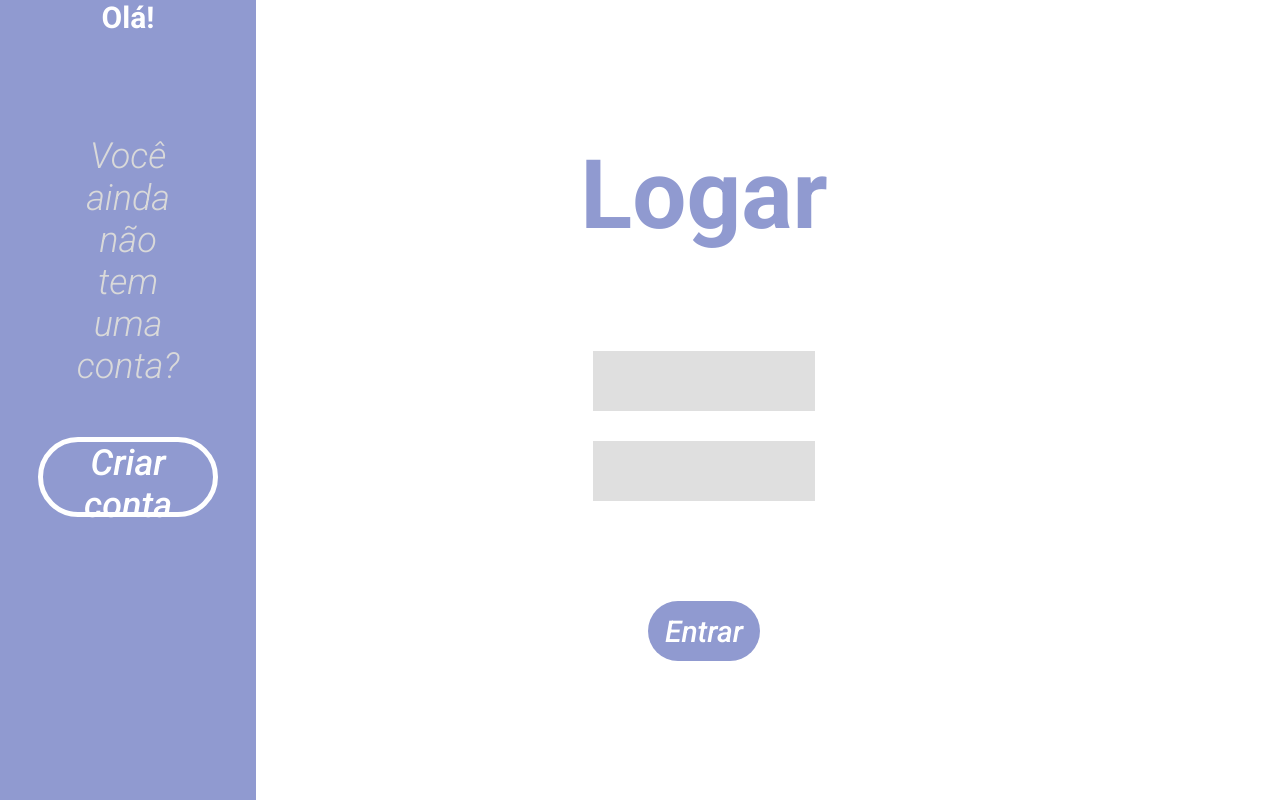
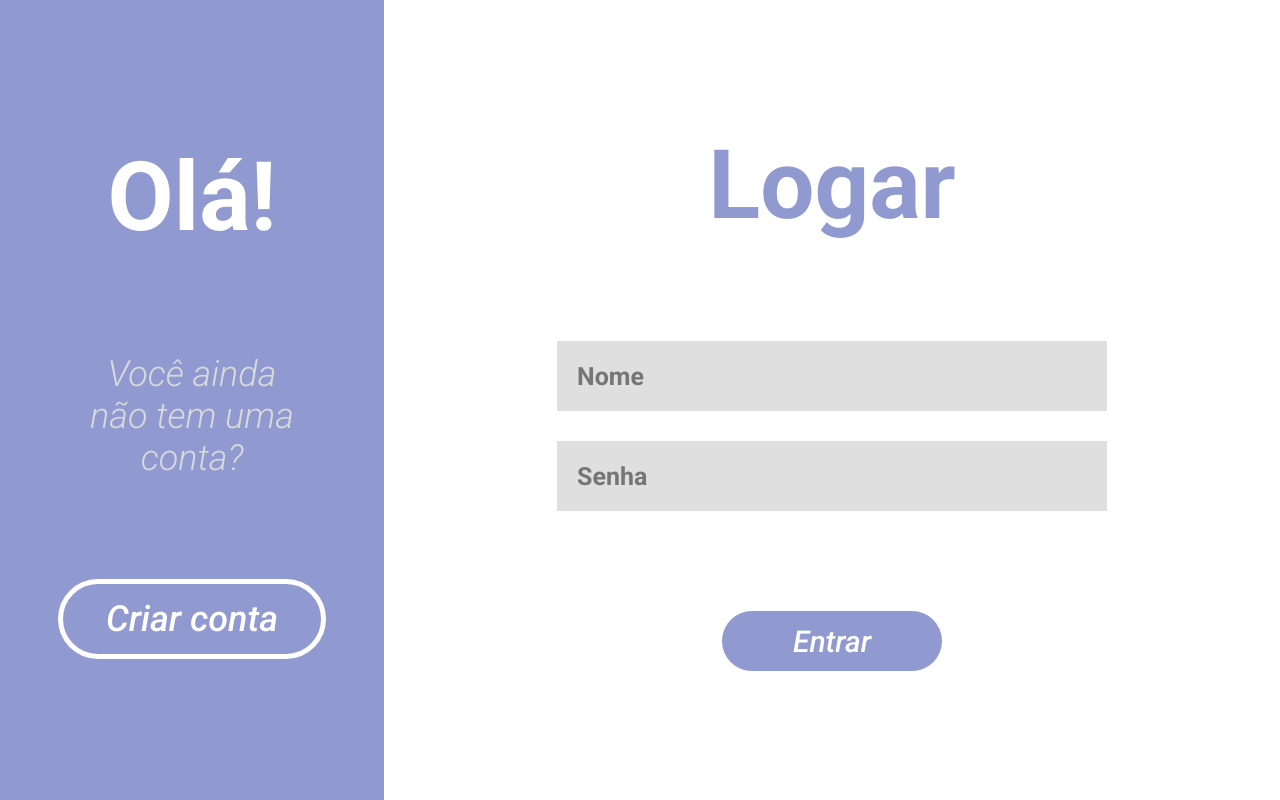
Before and after one commit to Matheusafonsouza/4linux_ps, a React (Create React App) app in the folder web/: page /login in a window 1280 px wide. Built offline with nearby package versions, Linux system fonts and the light colour scheme.

Commit message:
feature: Created authentication for webpage

```diff
--- a/web/src/Routes.js
+++ b/web/src/Routes.js
@@ -1,15 +1,36 @@
 import React from 'react'
-import { BrowserRouter, Route, Switch } from 'react-router-dom'
+import { BrowserRouter, Route, Switch, Redirect } from 'react-router-dom'
+import { isAuthenticated } from './services/auth';
 
 import Login from './pages/Login';
 import Home from './pages/Home';
+
+const PrivateRoute = ({ component: Component, ...rest }) => (
+  <Route {...rest} render={props => (
+    isAuthenticated() ? (
+      <Component {...props} />
+    ) : (
+        <Redirect to={{ pathname: '/login', state: { from: props.location } }} />
+      )
+  )} />
+)
+
+const PublicRoute = ({ component: Component, ...rest }) => (
+  <Route {...rest} render={props => (
+    isAuthenticated() ? (
+      <Redirect to={{ pathname: '/', state: { from: props.location } }} />
+    ) : (
+        <Component {...props} />
+      )
+  )} />
+)
 
 export default function Routes() {
   return (
     <BrowserRouter>
       <Switch>
-        <Route path="/login" exact component={Login} />
-        <Route path="/" exact component={Home} />
+        <PublicRoute path="/login" exact component={Login} />
+        <PrivateRoute path="/" exact component={Home} />
       </Switch>
     </BrowserRouter>
   )
--- a/web/src/pages/Home/index.js
+++ b/web/src/pages/Home/index.js
@@ -1,5 +1,6 @@
 import React, { useState, useEffect } from 'react';
 import axios from 'axios';
+import { Link, useHistory } from 'react-router-dom';
 import { FiLogOut } from 'react-icons/fi';
 
 import Card from '../../components/Card';
@@ -7,6 +8,8 @@ import Card from '../../components/Card';
 import './styles.css';
 
 export default function Home() {
+  const history = useHistory();
+
   const [apis, setApis] = useState([]);
   const [apiNumber, setApiNumber] = useState('');
 
@@ -27,17 +30,22 @@ export default function Home() {
     });
   }, [category, name]);
 
+  function handleLogout() {
+    localStorage.removeItem('token');
+    history.push('/login');
+  }
+
   return (
     <div className="home">
-      <div className="left-bar">
-        <span>
+      <div className="home-left-bar">
+        <Link className="logout" onClick={handleLogout} >
           <FiLogOut />
           logout
-        </span>
+        </Link>
 
         <h1>Número de API's: {apiNumber}</h1>
 
-        <div className="input-group">
+        <div className="home-input-group">
           <input
             type="text"
             placeholder="Categoria"
@@ -52,7 +60,7 @@ export default function Home() {
           />
         </div>
       </div>
-      <div className="right-bar">
+      <div className="home-right-bar">
         <div className="api-grid">
           {apis.map(api => (
             <Card api={api} />
--- a/web/src/pages/Home/styles.css
+++ b/web/src/pages/Home/styles.css
@@ -4,7 +4,7 @@
   display: flex;
 }
 
-.left-bar {
+.home-left-bar {
   height: 100vh;
   width: 20%;
   background-color: #909AD0;
@@ -15,14 +15,14 @@
   justify-content: flex-start;
 }
 
-.left-bar h1 {
+.home-left-bar h1 {
   font-family: Roboto;
   font-size: 30px;
   font-weight: 700;
   color: #fff;
 }
 
-.left-bar span {
+.logout {
   margin-top: 50px;
   font-family: Roboto;
   font-size: 36px;
@@ -36,14 +36,14 @@
   color: #d9d9d9;
 }
 
-.input-group {
+.home-input-group {
   display: flex;
   flex-direction: column;
   row-gap: 30px;
   width: 80%;
 }
 
-.input-group input {
+.home-input-group input {
   font-family: Roboto;
   width: 100%;
   height: 60px;
@@ -53,7 +53,7 @@
   font-size: 20px;
 }
 
-.right-bar {
+.home-right-bar {
   height: 100vh;
   width: 70%;
   display: flex;
--- a/web/src/pages/Login/index.js
+++ b/web/src/pages/Login/index.js
@@ -1,23 +1,42 @@
-import React from 'react';
+import React, { useState } from 'react';
+import { useHistory } from 'react-router-dom';
+
+import api from '../../services/api';
 
 import './styles.css';
 
 export default function Login() {
+  const history = useHistory();
+
+  const [name, setName] = useState('');
+  const [password, setPassword] = useState('');
+
+  function handleLogin(e) {
+    e.preventDefault();
+
+    api.post('/login', { name, password }).then(response => {
+      localStorage.setItem('token', response.data.token);
+      history.push('/');
+    }).catch(response => {
+      alert(response);
+    })
+  }
+
   return (
     <div className="home">
-      <div className="left-bar">
+      <div className="login-left-bar">
         <h1>Olá!</h1>
         <span>Você ainda não tem uma conta?</span>
         <button type="button">Criar conta</button>
       </div>
-      <div className="right-bar">
+      <div className="login-right-bar">
         <h1>Logar</h1>
-        <form>
-          <div className="input-group">
-            <input type="text" />
-            <input type="text" />
+        <form onSubmit={handleLogin}>
+          <div className="login-input-group">
+            <input type="text" placeholder="Nome" value={name} onChange={e => setName(e.target.value)} />
+            <input type="text" placeholder="Senha" value={password} onChange={e => setPassword(e.target.value)} />
           </div>
-          <button>Entrar</button>
+          <button type="submit" >Entrar</button>
         </form>
       </div>
     </div>
--- a/web/src/pages/Login/styles.css
+++ b/web/src/pages/Login/styles.css
@@ -4,7 +4,7 @@
   display: flex;
 }
 
-.left-bar {
+.login-left-bar {
   height: 100vh;
   width: 30%;
   background-color: #909AD0;
@@ -15,14 +15,14 @@
   justify-content: center;
 }
 
-.left-bar h1 {
+.login-left-bar h1 {
   font-family: Roboto;
   font-size: 96px;
   font-weight: 700;
   color: #fff;
 }
 
-.left-bar span {
+.login-left-bar span {
   font-family: Roboto;
   font-size: 36px;
   width: 60%;
@@ -32,7 +32,7 @@
   color: #d9d9d9;
 }
 
-.left-bar button {
+.login-left-bar button {
   width: 70%;
   height: 10%;
   border-radius: 50px;
@@ -45,11 +45,11 @@
   transition: background-color 0.2s;
 }
 
-.left-bar button:hover {
+.login-left-bar button:hover {
   background-color: rgba(234,234,234,0.3);
 }
 
-.right-bar {
+.login-right-bar {
   height: 100vh;
   width: 70%;
   display: flex;
@@ -59,28 +59,28 @@
   justify-content: center;
 }
 
-.right-bar h1 {
+.login-right-bar h1 {
   font-family: Roboto;
   font-size: 96px;
   font-weight: 700;
   color: #909AD0;
 }
 
-.right-bar form {
+.login-right-bar form {
   display: flex;
   flex-direction: column;
   row-gap: 100px;
   align-items: center;
 }
 
-.input-group {
+.login-input-group {
   display: flex;
   flex-direction: column;
   row-gap: 30px;
   width: 550px;
 }
 
-.right-bar form button {
+.login-right-bar form button {
   width: 40%;
   height: 60px;
   border-radius: 50px;
@@ -92,11 +92,11 @@
   transition: opacity 0.2s;
 }
 
-.right-bar form button:hover {
+.login-right-bar form button:hover {
   opacity: 80%;
 }
 
-.input-group input {
+.login-input-group input {
   font-family: Roboto;
   width: 100%;
   height: 70px;
--- /dev/null
+++ b/web/src/services/api.js
@@ -0,0 +1,7 @@
+import axios from 'axios';
+
+const api = axios.create({
+  baseURL: 'http://localhost:3333'
+});
+
+export default api;
--- /dev/null
+++ b/web/src/services/auth.js
@@ -0,0 +1,7 @@
+export const isAuthenticated = () => {
+  if (localStorage.getItem('token') === null) {
+    return false;
+  } else {
+    return true;
+  }
+};
```
